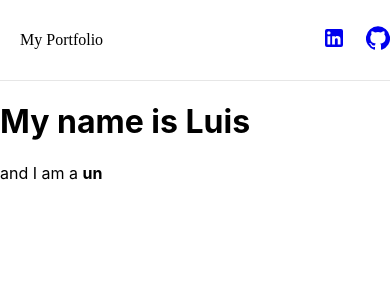
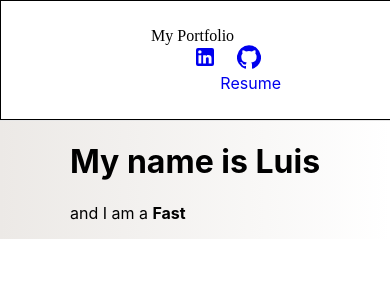
Before and after one commit to DatBoiLuiskrrt/reactproject, a React (Create React App) app in the folder myreactproject/: page / in a window 390 px wide. Shown: the top 300 px of the page. Built offline with nearby package versions, Linux system fonts and the light colour scheme.

Commit message:
working on making the site responsive

```diff
--- a/myreactproject/src/App.js
+++ b/myreactproject/src/App.js
@@ -2,29 +2,39 @@ import React from 'react';
 import Header from "../src/components/Header";
 import Body from "../src/components/Body";
 import Typical from "react-typical";
+import { StylesProvider } from '@material-ui/core';
+import Styles from "./components/Image.module.css";
 
 function App() {
   return (
     <div>
       <Header/>
-      <h1>My name is Luis  </h1>
-      <p>and I am a{' '}
+      <div className={Styles.body}>
+        <span>
+      <h1>My name is Luis</h1>
+
+      <p>and I am a {" "}
         <Typical
         loop={Infinity}
         wrapper="b"
         steps={[
           'Developer 💻 ',
           1000,
-          " un Crack 💊",
+          "Fast learner ⚡💡",
           1000,
-          "un Minetito Hermosho 🐈😻",
+          "Code Wizard 🧙‍♂️",
           1000,
-          "el esposho de mi vinetita hermoshaaa 💘"
+          "Cat owner 🐈🐱‍👤"
         ]}
         />
-      </p>
+        </p>
+        </span>
+
+
+      </div>
+
       <Body/>
-    </div>
+      </div>
   );
 }
 
--- a/myreactproject/src/components/Body.js
+++ b/myreactproject/src/components/Body.js
@@ -1,6 +1,6 @@
 import React from "react";
 import styles from "./Image.module.css";
-import styled from "styled-components";
+
 function Body() {
     return (
     <div className={styles.typewriter}>
--- a/myreactproject/src/components/Header.js
+++ b/myreactproject/src/components/Header.js
@@ -6,41 +6,30 @@ import GitHubIcon from '@material-ui/icons/GitHub';
 const Nav = styled.div`
   background-color: #fff;
   border-bottom: 1px solid rgba(0,0,0,.0975);
+
+
+
 `
 const NavHeader = styled.div`
+  border: 1px solid black;
+
+  display: flex;
+  justify-content: space-between;
   max-width: 1010px;
   padding: 26px 20px;
   width: 100%;
   display: flex;
   align-items: center;
   margin: 0 auto;
+  @media (max-width: 500px) {
+    flex-direction: column;
+
+  }
 `
 const NavLeft = styled.div`
   width: 33.333%;
   text-align: left;
   font-family: American;
-`
-const NavCenter = styled.div`
-  width: 33.333%;
-  text-align: center;
-`
-const Input = styled.input`
-  font-size: 16px;
-  border: solid 1px #dbdbdb;
-  border-radius: 3px;
-  color: #262626;
-  outline: 0;
-  padding: 7px 33px;
-  border-radius: 3px;
-  color: #999;
-  cursor: text;
-  font-size: 14px;
-  font-weight: 300;
-  text-align: center;
-  background: #fafafa;
-  &:active, &:focus {
-    text-align: left;
-  }
 `
 const NavRight = styled.div`
   width: 33.333%;
@@ -48,8 +37,13 @@ const NavRight = styled.div`
   svg {
     margin-right: 20px;
   }
+  @media (max-width: 500px) {
+    flex-direction: column;
+
+  }
 `
 const MenuLink = styled.a`
+text-decoration: none;
 `
 
 function Header () {
@@ -59,9 +53,7 @@ function Header () {
 
         <NavLeft>My Portfolio</NavLeft>
 
-        <NavCenter>
 
-        </NavCenter>
 
         <NavRight>
 
@@ -75,7 +67,7 @@ function Header () {
           </MenuLink>
 
           <MenuLink href="#">
-
+            Resume
           </MenuLink>
 
         </NavRight>
--- a/myreactproject/src/components/Image.module.css
+++ b/myreactproject/src/components/Image.module.css
@@ -8,3 +8,10 @@
         display: none;
     }
 }
+.body {
+  display: flex;
+  justify-content: center;
+  flex-wrap: wrap;
+  align-items: center;
+  background: linear-gradient(to right, #ece9e6, #ffffff);
+}
```
